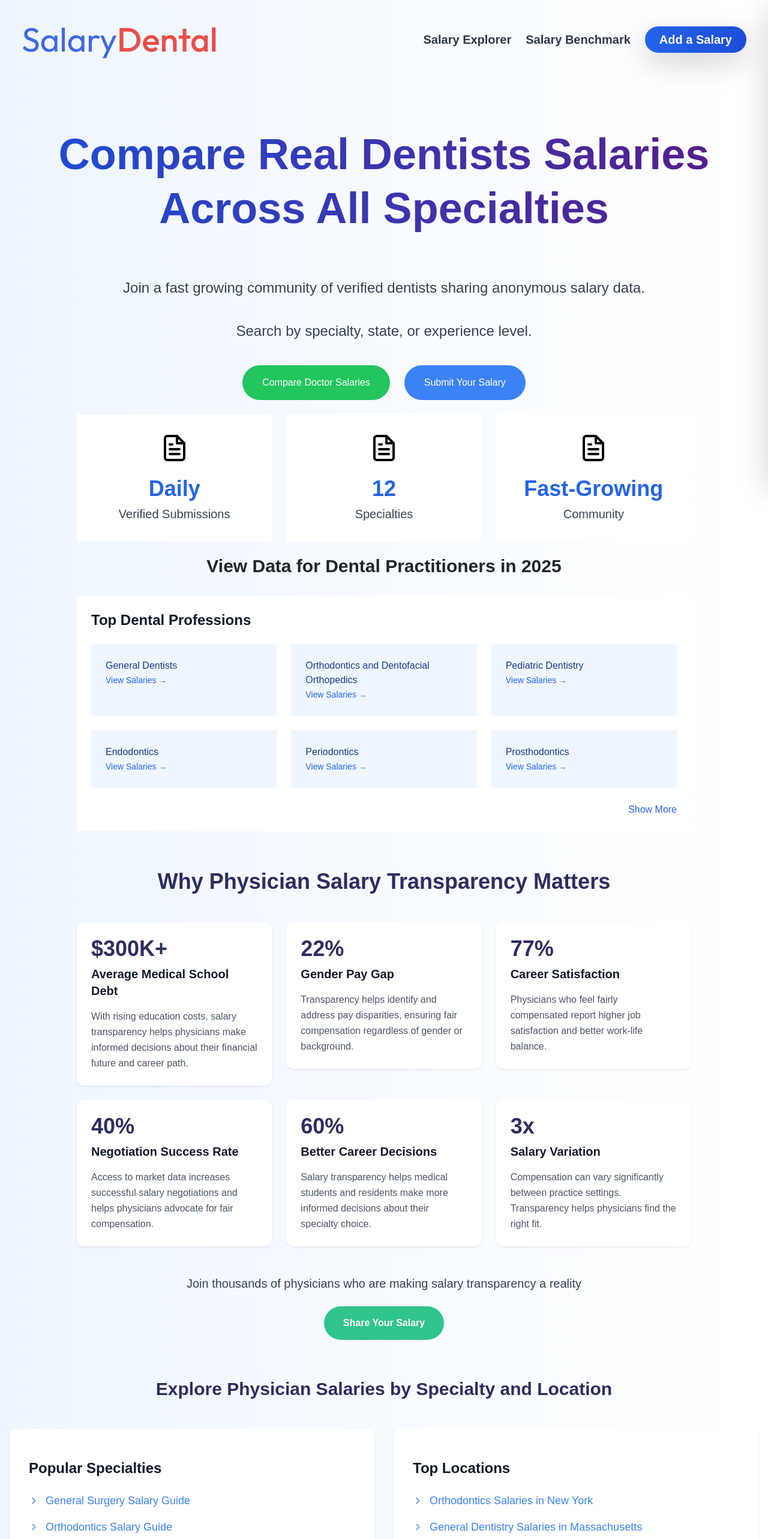
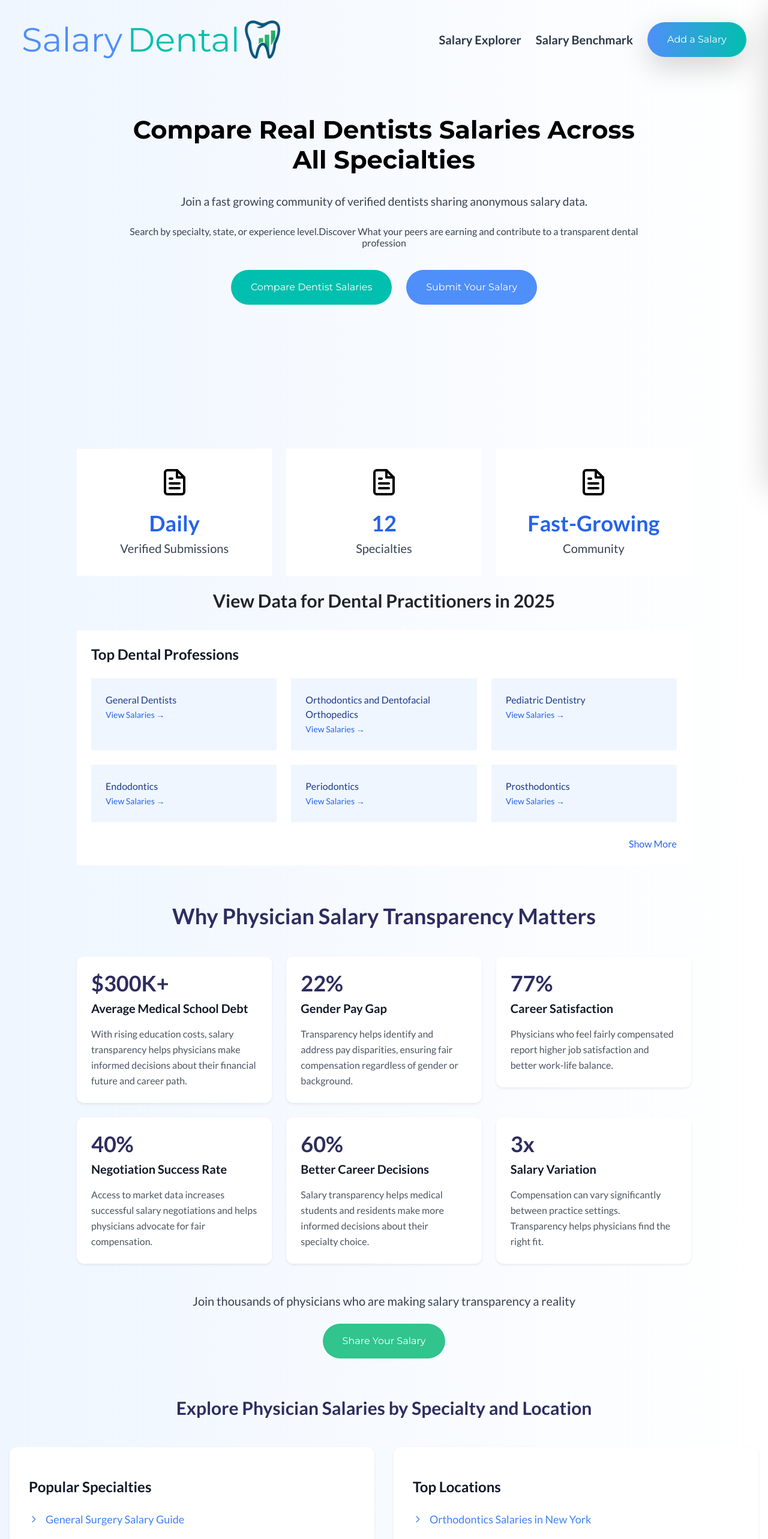
Before and after one commit to amit11-sys/salary-dental-frontend, a React (Vite) app: page / in a window 1280 px wide. Shown: the top 2566 px of the page at 60% size. Built offline with nearby package versions, Linux system fonts and the light colour scheme.

Commit message:
home-chnage in fonts-UI-addColors

```diff
--- a/index.html
+++ b/index.html
@@ -10,6 +10,8 @@
       integrity="sha384-SgOJa3DmI69IUzQ2PVdRZhwQ+dy64/BUtbMJw1MZ8t5HZApcHrRKUc4W0kG879m7"
       crossorigin="anonymous"
     />
+     <link href="https://fonts.googleapis.com/css?family=Montserrat:700,400&display=swap" rel="stylesheet">
+  <link href="https://fonts.googleapis.com/css?family=Lato:400,700&display=swap" rel="stylesheet">
     <meta name="viewport" content="width=device-width, initial-scale=1.0" />
     <title>SalaryDental</title>
   </head>
--- a/src/App.tsx
+++ b/src/App.tsx
@@ -14,7 +14,7 @@ import Thankyou from "./pages/ThankYou/page";
 function App() {
   const location = useLocation();
   return (
-    <div className="font-sans bg-gradient-to-r from-blue-50 to-white">
+    <div className="bg-gradient-to-r from-blue-50 to-white">
       <div>
         {location.pathname === "/login" ||
           (location.pathname === "/register" ? <></> : <Header />)}
--- a/src/components/Header.tsx
+++ b/src/components/Header.tsx
@@ -12,35 +12,40 @@ const Header = () => {
   return (
     <header className="bg-gradient-to-r from-blue-50 to-white p-4 sm:p-6">
       <div className="container relative mx-auto flex justify-between items-center">
+        <div className="">
+
         <Link
-          className="text-[2.5rem] sm:text-[3.5rem] tracking-normal font-['Outfit']"
+          className="text-[2.5rem] flex items-center gap-2 sm:text-[3.5rem] tracking-normal font-['Outfit']"
           to="/"
         >
-          <span className="text-[#4169E1] font-[400]">Salary</span>
-          <span className="text-[#E94E4A] font-[500]">Dental</span>
+          <span className="text-[#4F8FF9] font-montserrat font-[400]">Salary</span>
+          <span className="text-[#00BFAE] font-montserrat font-[500]">Dental</span>
+        <img className="w-1h-16 h-16" src="/images/home/salarylogo.webp" alt="salarylogo" />
         </Link>
+        </div>
 
         {/* Desktop Links */}
         <div className="hidden md:flex gap-4 lg:gap-8 items-center">
           <Link
-            className="text-lg lg:text-xl font-semibold text-[#2D3748] whitespace-nowrap hover:text-blue-600 transition-colors"
+            className="text-lg lg:text-xl font-Lato font-semibold text-[#2D3748] whitespace-nowrap hover:text-blue-600 transition-colors"
             to="/salaries"
           >
             Salary Explorer
           </Link>
 
           <Link
-            className="text-lg lg:text-xl font-semibold text-[#2D3748] whitespace-nowrap hover:text-blue-600 transition-colors"
+            className="text-lg lg:text-xl  font-Lato font-semibold text-[#2D3748] whitespace-nowrap hover:text-blue-600 transition-colors"
             to="/benchmark-residency-salaries-2025"
           >
             Salary Benchmark
           </Link>
 
           <Link
-            className="text-lg lg:text-xl font-semibold px-4 sm:px-6 py-2 sm:py-3 bg-gradient-to-r from-blue-600 to-blue-700 text-white rounded-full hover:from-blue-700 hover:to-blue-800 transition-all transform hover:scale-105 shadow-lg"
+            className="text-lg lg:text-xl font-semibold   bg-gradient-to-r from-[#4F8FF9] to-[#00BFAE] text-white rounded-full hover:from-[#00BFAE] hover:to-[#4F8FF9] transition-all transform hover:scale-105 shadow-lg"
             to="/submit-salary"
           >
-            Add a Salary
+            <button className="btn">Add a Salary</button>
+
           </Link>
         </div>
 
@@ -89,7 +94,7 @@ const Header = () => {
             </Link>
 
             <Link
-              className="text-lg font-semibold px-4 py-2 bg-blue-600 text-white rounded-full hover:bg-blue-700"
+              className="text-lg font-semibold px-4 py-2 from-[#4F8FF9] to-[#00BFAE] text-white rounded-full hover:bg-blue-700"
               to="/submit-salary"
               onClick={handleOpenMenu}
             >
--- a/src/index.css
+++ b/src/index.css
@@ -1,17 +1,18 @@
 
 
-@import url('https://fonts.googleapis.com/css2?family=Outfit:wght@100..900&display=swap');
+/* @import url('https://fonts.googleapis.com/css2?family=Outfit:wght@100..900&display=swap'); */
 
 @tailwind base;
 @tailwind components;
 @tailwind utilities;
 body {
   margin: 0 auto;
+  font-family: 'Lato', Arial, sans-serif;
 }
 
 @layer base {
   h1 {
-    @apply text-[2em] font-bold my-[0.67em];
+    @apply text-[2em] font-bold my-[0.67em] font-montserrat;
   }
   h2 {
     @apply text-[1.5em] my-[0.75em];
@@ -39,5 +40,5 @@ body {
 } */
 
 .btn{
-  @apply py-4 px-8 text-white rounded-full w-auto max-w-[360px]
+  @apply py-4 px-8 text-white rounded-full w-auto max-w-[360px] font-montserrat;
 }
--- a/src/pages/Home/index.tsx
+++ b/src/pages/Home/index.tsx
@@ -68,22 +68,32 @@ const Home = () => {
     <>
       <div className="container mx-auto md:px-4 md:py-8">
         <section>
-          <div className="text-center">
-            <h1 className="bg-gradient-to-r from-blue-700 to-purple-900 bg-clip-text text-transparent will-change-transform [contain:layout_paint_style] px-2 leading-tight text-[4.5rem]">
+          <div className="text-center flex flex-col  h-[70vh]">
+            <h1 className=" text-black w-[70%] mx-auto bg-clip-text text-transparent will-change-transform [contain:layout_paint_style] px-2  text-[2.6rem]">
               Compare Real Dentists Salaries Across All Specialties
             </h1>
-            <div className="flex flex-col gap-4 p-6 text-gray-700">
-              <h2 className="flex flex-wrap items-center justify-center text-2xl m-0">
+            <div className="flex justify-center flex-col gap-4 p-0 text-gray-700">
+              <h2 className="flex flex-wrap text-[1.2rem] items-center justify-center text-2xl m-0">
                 Join a fast growing community of verified dentists sharing
                 anonymous salary data.
               </h2>
-              <h2>Search by specialty, state, or experience level.</h2>
+              <h2 className=" text-[1rem] w-[70%] mx-auto mt-0">Search by specialty, state, or experience level.Discover What your peers are earning and contribute to a transparent dental profession</h2>
             </div>
-            <div className="flex flex-row items-center justify-center gap-4">
-              <button className="bg-green-500 btn">
-                Compare Doctor Salaries
+            <div className="flex flex-row items-center justify-center mt-4 gap-4">
+
+
+                <Link to="/salaries">
+                <button className="bg-[#00BFAE]  btn">
+
+                 Compare Dentist Salaries
+                </button>
+                </Link>
+
+              <Link to="/submit-salary">
+              <button className=" bg-[#4F8FF9] btn">Submit Your Salary
               </button>
-              <button className="bg-blue-500 btn">Submit Your Salary</button>
+              </Link>
+
             </div>
           </div>
         </section>
@@ -221,10 +231,13 @@ const Home = () => {
               reality
             </p>
             <Link
-              to=""
-              className="inline-block bg-[#31C48D] hover:bg-[#2BA97A] text-white font-semibold px-8 py-3 rounded-full transition-colors"
+              to="/salaries"
+              className="inline-block bg-[#31C48D] hover:bg-[#2BA97A] text-white font-semibold   rounded-full transition-colors"
             >
+              <button className="btn">
+
               Share Your Salary
+              </button>
             </Link>
           </div>
         </section>
@@ -277,7 +290,7 @@ const Home = () => {
                   </svg>
                   <a
                     className="text-blue-500 hover:text-blue-700 transition-colors text-lg"
-                    href="/specialty/orthopedic-surgery"
+                    href="/specialty/Orthodontics-surgery"
                   >
                     Orthodontics Salary Guide
                   </a>
@@ -298,7 +311,7 @@ const Home = () => {
                   </svg>
                   <a
                     className="text-blue-500 hover:text-blue-700 transition-colors text-lg"
-                    href="/specialty/cardiology"
+                    href="/specialty/Pediatrics-salary"
                   >
                     Pediatrics Salary Guide
                   </a>
@@ -326,7 +339,7 @@ const Home = () => {
                   </svg>
                   <a
                     className="text-blue-500 hover:text-blue-700 transition-colors text-lg"
-                    href="/specialty/orthopedic-surgery/california"
+                    href="/specialty/Orthodontics-salaries-in-New-York"
                   >
                     Orthodontics Salaries in New York
                   </a>
@@ -347,7 +360,7 @@ const Home = () => {
                   </svg>
                   <a
                     className="text-blue-500 hover:text-blue-700 transition-colors text-lg"
-                    href="/specialty/general-surgery/massachusetts"
+                    href="/specialty/General-Dentistry-Salaries-in-Massachusetts"
                   >
                     General Dentistry Salaries in Massachusetts
                   </a>
@@ -368,7 +381,7 @@ const Home = () => {
                   </svg>
                   <a
                     className="text-blue-500 hover:text-blue-700 transition-colors text-lg"
-                    href="/specialty/cardiology/texas"
+                    href="/specialty/Pediatrics-Salaries-in-Florida"
                   >
                     Pediatrics Salaries in Florida
                   </a>
@@ -379,7 +392,7 @@ const Home = () => {
         </section>
 
         <h2 className="text-3xl font-bold text-[#2D2D5F] text-center mb-8">
-          Common Questions About Physician Pay
+          Common Questions About Dentists Pay
         </h2>
         <section className="py-16 bg-[#F8FAFF]">
           <div className="max-w-4xl mx-auto px-4">
--- a/tailwind.config.js
+++ b/tailwind.config.js
@@ -11,10 +11,9 @@ module.exports = {
   			auto: 'auto'
   		},
   		fontFamily: {
-  			sans: [
-  				'Poppins',
-  				'sans-serif'
-  			]
+  			 montserrat: ['Montserrat', 'Arial', 'sans-serif'],
+			 Lato: ['Lato', "Arial", "sans-serif"]
+
   		},
   		transitionProperty: {
   			transform: 'transform',
```
Also changed, not shown: public/images/home/salarylogo.webp (added).
